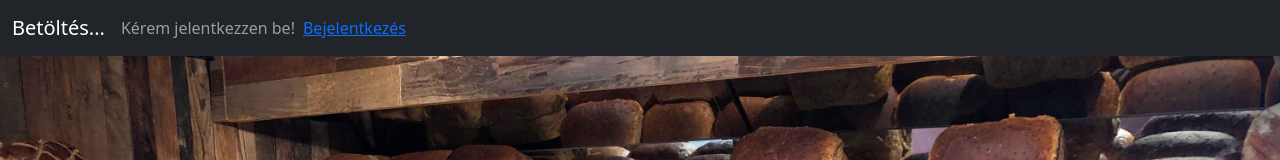
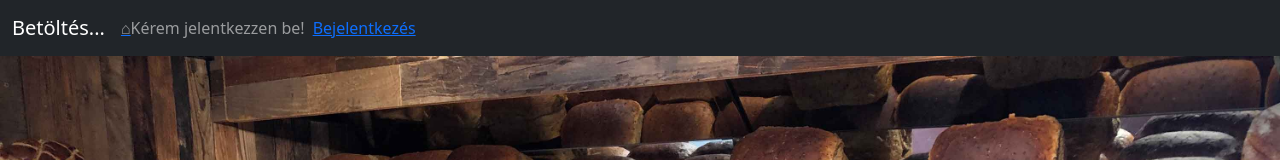
Before and after one commit to MiMi0001/ISR, a React (Create React App) app in the folder frontend/: page / in a window 1280 px wide. Shown: the top 160 px of the page. Built offline with nearby package versions, Linux system fonts and the light colour scheme; no server answers.

Commit message:
<Frontend> Add link to start page to MainNavBar

```diff
--- a/frontend/src/components/MainNavBar.js
+++ b/frontend/src/components/MainNavBar.js
@@ -10,9 +10,10 @@ import {useNavigate} from "react-router-dom";
 
 import {UserContext} from "./context/UserContext";
 import {fetchISR} from "../utils/fetchISR";
-import {Badge, Button} from "react-bootstrap";
+import {Badge, Button, NavLink} from "react-bootstrap";
 import {ConfigContext} from "./context/ConfigContext";
 import app from "../App";
+import Image from "react-bootstrap/Image";
 
 export function MainNavBar() {
     let [user, setUser] = useContext(UserContext);
@@ -48,7 +49,8 @@ export function MainNavBar() {
     return (
         <Navbar variant="dark" bg="dark" expand="lg">
             <Container fluid>
-                <Navbar.Brand href="#home">{appConfig.owner.name}</Navbar.Brand>
+                <Navbar.Brand>{appConfig.owner.name}</Navbar.Brand>
+                <Link to={"/"}><Navbar.Text >&#8962;</Navbar.Text></Link>
                 <Navbar.Toggle aria-controls="navbar-dark-example"/>
                 <Navbar.Collapse>
                     {user.username!==""
```
Also changed, not shown: frontend/public/images/home.png (added).
